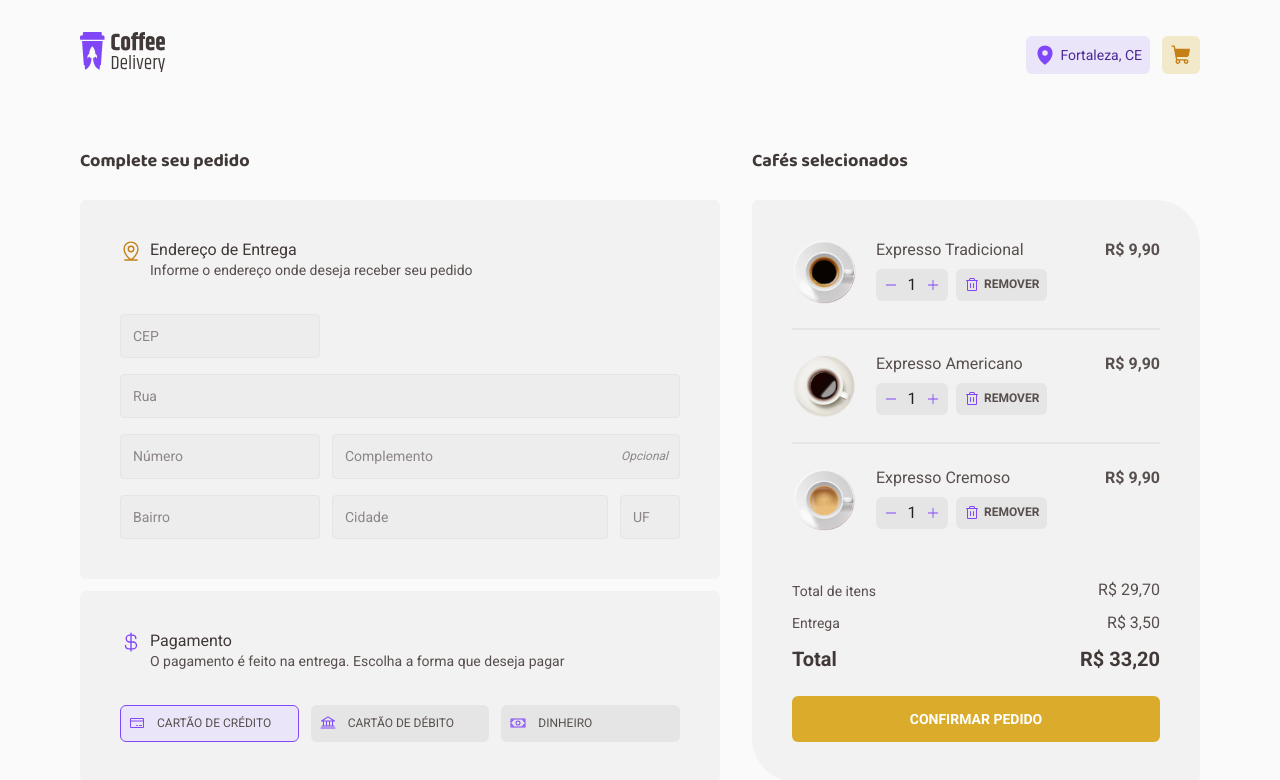
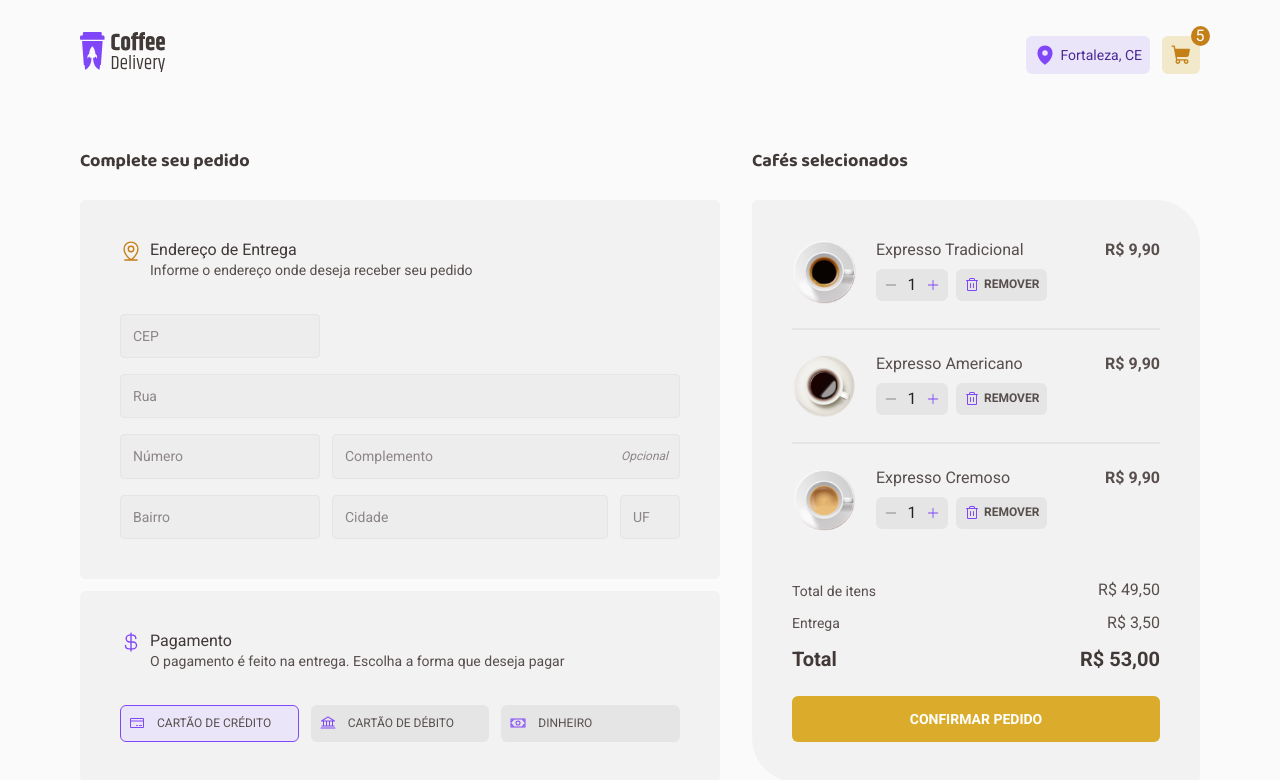
Before and after one commit to a-cs/react-coffee-delivery, a React (Vite) app: page /checkout in a window 1280 px wide. Shown: the top 780 px of the page. Built offline with nearby package versions, Linux system fonts and the light colour scheme.

Commit message:
implementing reducer methods on checkout page

```diff
--- a/src/components/Buttons/SecondaryButton/index.tsx
+++ b/src/components/Buttons/SecondaryButton/index.tsx
@@ -1,9 +1,13 @@
 import { SecondaryButtonContainer } from './styles'
 import { Trash } from '@phosphor-icons/react'
 
-export function SecondaryButton() {
+interface SecondaryButtonProps {
+    onRemove: () => void
+}
+
+export function SecondaryButton({ onRemove }: SecondaryButtonProps) {
     return (
-        <SecondaryButtonContainer>
+        <SecondaryButtonContainer onClick={onRemove}>
             <Trash size={16} />
             <span>remover</span>
         </SecondaryButtonContainer>
--- a/src/components/Cards/CartCard/index.tsx
+++ b/src/components/Cards/CartCard/index.tsx
@@ -2,12 +2,30 @@ import { ButtonsContainer, CartCardContainer, ColumnContainer } from './styles'
 import InputNumber from '../../InputNumber'
 import SecondaryButton from '../../Buttons/SecondaryButton'
 import { Coffee } from '../../../reducers/Cart/Reducer'
+import { useContext } from 'react'
+import CartContext from '../../../contexts/CartContext'
 
 interface CartCardProps {
     coffee: Coffee
 }
 
+const minValue = 1
+
 export function CartCard({ coffee }: CartCardProps) {
+    const { changeItemQuantity, removeItem } = useContext(CartContext)
+
+    function handleIncreaseQuantity() {
+        changeItemQuantity(coffee.name, coffee.quantity + 1)
+    }
+
+    function handleDecreaseQuantity() {
+        if (coffee.quantity > minValue)
+            changeItemQuantity(coffee.name, coffee.quantity - 1)
+    }
+
+    function handleRemoveItem() {
+        removeItem(coffee.name)
+    }
     return (
         <>
             <CartCardContainer>
@@ -15,12 +33,17 @@ export function CartCard({ coffee }: CartCardProps) {
                 <ColumnContainer>
                     <p>{coffee.name}</p>
                     <ButtonsContainer>
-                        <InputNumber value={coffee.quantity || 0} />
-                        <SecondaryButton />
+                        <InputNumber
+                            value={coffee.quantity || 0}
+                            onIncrease={handleIncreaseQuantity}
+                            onDecrease={handleDecreaseQuantity}
+                            minValue={minValue}
+                        />
+                        <SecondaryButton onRemove={handleRemoveItem} />
                     </ButtonsContainer>
                 </ColumnContainer>
                 <span>
-                    {`R$ ${parseFloat(String(coffee.price))
+                    {`R$ ${parseFloat(String(coffee.price * coffee.quantity))
                         .toFixed(2)
                         .replace('.', ',')}`}
                 </span>
--- a/src/components/CheckoutCart/index.tsx
+++ b/src/components/CheckoutCart/index.tsx
@@ -1,10 +1,16 @@
+import { useContext } from 'react'
 import { CheckoutCartContainer } from './styles'
 import { ShoppingCart } from '@phosphor-icons/react'
+import CartContext from '../../contexts/CartContext'
 
 export function CheckoutCart() {
+    const { cartTotalQuantity } = useContext(CartContext)
     return (
-        <CheckoutCartContainer>
+        <CheckoutCartContainer
+            spanWidth={10 + String(cartTotalQuantity).length * 9}
+        >
             <ShoppingCart size={22} weight="fill" />
+            <span>{cartTotalQuantity}</span>
         </CheckoutCartContainer>
     )
 }
--- a/src/components/CheckoutCart/styles.ts
+++ b/src/components/CheckoutCart/styles.ts
@@ -1,6 +1,10 @@
 import { styled } from 'styled-components'
 
-export const CheckoutCartContainer = styled.button`
+interface CheckoutCartContainerProps {
+    spanWidth: number
+}
+
+export const CheckoutCartContainer = styled.button<CheckoutCartContainerProps>`
     border: none;
     border-radius: 6px;
     background: ${(props) => props.theme['yellow-light']};
@@ -10,4 +14,22 @@ export const CheckoutCartContainer = styled.button`
     align-items: center;
     justify-content: center;
     cursor: pointer;
+    position: relative;
+
+    span {
+        display: flex;
+        justify-content: center;
+        align-items: center;
+        height: 20px;
+        width: ${(props) => props.spanWidth}px;
+        font-size: 1rem;
+        line-height: 1rem;
+        position: absolute;
+        right: -${(props) => props.spanWidth / 2}px;
+        top: -10px;
+
+        background: ${(props) => props.theme['yellow-dark']};
+        color: ${(props) => props.theme.white};
+        border-radius: 50%;
+    }
 `
--- a/src/components/Header/index.tsx
+++ b/src/components/Header/index.tsx
@@ -1,7 +1,7 @@
 import { HeaderContainer, LocationContainer, RightContainer } from './styles'
 import { MapPin } from '@phosphor-icons/react'
 import logoImg from '../../assets/Logo.svg'
-import Cart from '../CheckoutCart'
+import CheckoutCart from '../CheckoutCart'
 import { NavLink } from 'react-router-dom'
 
 export function Header() {
@@ -16,7 +16,7 @@ export function Header() {
                     <span>Fortaleza, CE</span>
                 </LocationContainer>
                 <NavLink to="/checkout" title="Checkout">
-                    <Cart />
+                    <CheckoutCart />
                 </NavLink>
             </RightContainer>
         </HeaderContainer>
--- a/src/components/InputNumber/index.tsx
+++ b/src/components/InputNumber/index.tsx
@@ -3,17 +3,26 @@ import { Minus, Plus } from '@phosphor-icons/react'
 
 interface InputNumberProps {
     value: number
+    onIncrease: () => void
+    onDecrease: () => void
+    minValue: number
 }
 
-export function InputNumber({ value }: InputNumberProps) {
-    function handleChange() {
-        return ''
-    }
+export function InputNumber({
+    value,
+    onIncrease,
+    onDecrease,
+    minValue,
+}: InputNumberProps) {
     return (
         <InputNumberContainer>
-            <Minus size={14} />
-            <input type="number" onChange={handleChange} value={value} />
-            <Plus size={14} />
+            <button disabled={value === minValue} onClick={onDecrease}>
+                <Minus size={14} />
+            </button>
+            <input type="number" readOnly value={value} />
+            <button disabled={value >= 99} onClick={onIncrease}>
+                <Plus size={14} />
+            </button>
         </InputNumberContainer>
     )
 }
--- a/src/components/InputNumber/styles.ts
+++ b/src/components/InputNumber/styles.ts
@@ -24,12 +24,27 @@ export const InputNumberContainer = styled.div`
         }
     }
 
-    svg {
-        color: ${(props) => props.theme.purple};
-        transition: 0.1s;
+    button {
+        border: none;
+        background-color: transparent;
+        display: flex;
+        justify-content: center;
+        align-items: center;
         cursor: pointer;
-        &:hover {
-            color: ${(props) => props.theme['purple-dark']};
+
+        svg {
+            color: ${(props) => props.theme.purple};
+            transition: 0.1s;
+            &:hover {
+                color: ${(props) => props.theme['purple-dark']};
+            }
+        }
+
+        &:disabled {
+            cursor: not-allowed;
+            svg {
+                color: ${(props) => props.theme['base-label']};
+            }
         }
     }
 `
--- a/src/contexts/CartContext.tsx
+++ b/src/contexts/CartContext.tsx
@@ -1,6 +1,10 @@
 import { ReactNode, createContext, useReducer } from 'react'
 import { CartReducer, Coffee } from '../reducers/Cart/Reducer'
-import { addNewItemAction } from '../reducers/Cart/Actions'
+import {
+    addNewItemAction,
+    changeItemQuantityAction,
+    removeItemAction,
+} from '../reducers/Cart/Actions'
 
 interface CartContextProviderProps {
     children: ReactNode
@@ -8,7 +12,10 @@ interface CartContextProviderProps {
 
 interface CartContextType {
     cart: Coffee[]
+    cartTotalQuantity: number
     addItemToCart: (item: Coffee) => void
+    changeItemQuantity: (itemName: string, quantity: number) => void
+    removeItem: (itemName: string) => void
 }
 
 export const CartContext = createContext({} as CartContextType)
@@ -63,11 +70,32 @@ export function CartContextProvider({ children }: CartContextProviderProps) {
     })
     const { cart } = cartState
 
+    const cartTotalQuantity = cart.reduce(
+        (accumulator, currentValue) => accumulator + currentValue.quantity,
+        0,
+    )
+
     function addItemToCart(item: Coffee) {
         dispatch(addNewItemAction(item))
     }
+
+    function changeItemQuantity(itemName: string, quantity: number) {
+        dispatch(changeItemQuantityAction(itemName, quantity))
+    }
+
+    function removeItem(itemName: string) {
+        dispatch(removeItemAction(itemName))
+    }
     return (
-        <CartContext.Provider value={{ cart, addItemToCart }}>
+        <CartContext.Provider
+            value={{
+                cart,
+                cartTotalQuantity,
+                addItemToCart,
+                changeItemQuantity,
+                removeItem,
+            }}
+        >
             {children}
         </CartContext.Provider>
     )
--- a/src/pages/Checkout/index.tsx
+++ b/src/pages/Checkout/index.tsx
@@ -18,6 +18,20 @@ import CartContext from '../../contexts/CartContext'
 export function Checkout() {
     const { cart } = useContext(CartContext)
 
+    const cartTotalPrice = cart.reduce(
+        (accumulator, currentValue) =>
+            accumulator + currentValue.quantity * currentValue.price,
+        0,
+    )
+
+    const deliveryPrice = 3.5
+
+    const totalPrice = cartTotalPrice + deliveryPrice
+
+    function formatValue(value: number) {
+        return parseFloat(String(value)).toFixed(2).replace('.', ',')
+    }
+
     return (
         <CheckoutContainer>
             <LeftContainer>
@@ -35,15 +49,15 @@ export function Checkout() {
                     <ColumnContainer>
                         <RowContainer>
                             <p>Total de itens</p>
-                            <span>R$ 29,70</span>
+                            <span>R$ {formatValue(cartTotalPrice)}</span>
                         </RowContainer>
                         <RowContainer>
                             <p>Entrega</p>
-                            <span>R$ 3,50</span>
+                            <span>R$ {formatValue(deliveryPrice)}</span>
                         </RowContainer>
                         <RowContainer>
                             <strong>Total</strong>
-                            <strong>R$ 33,20</strong>
+                            <strong>R$ {formatValue(totalPrice)}</strong>
                         </RowContainer>
                     </ColumnContainer>
                     <PrimaryButton>Confirmar Pedido</PrimaryButton>
--- a/src/reducers/Cart/Actions.ts
+++ b/src/reducers/Cart/Actions.ts
@@ -2,6 +2,8 @@ import { Coffee } from './Reducer'
 
 export enum ActionTypes {
     ADD_NEW_ITEM = 'ADD_NEW_ITEM',
+    CHANGE_ITEM_QUANTITY = 'CHANGE_ITEM_QUANTITY',
+    REMOVE_ITEM = 'REMOVE_ITEM',
 }
 
 export function addNewItemAction(newItem: Coffee) {
@@ -12,3 +14,25 @@ export function addNewItemAction(newItem: Coffee) {
         },
     }
 }
+
+export function changeItemQuantityAction(
+    itemName: string,
+    newQuantity: number,
+) {
+    return {
+        type: ActionTypes.CHANGE_ITEM_QUANTITY,
+        payload: {
+            itemName,
+            newQuantity,
+        },
+    }
+}
+
+export function removeItemAction(itemName: string) {
+    return {
+        type: ActionTypes.REMOVE_ITEM,
+        payload: {
+            itemName,
+        },
+    }
+}
--- a/src/reducers/Cart/Reducer.ts
+++ b/src/reducers/Cart/Reducer.ts
@@ -6,7 +6,7 @@ export interface Coffee {
     description: string
     imageSrc: string
     price: number
-    quantity?: number
+    quantity: number
 }
 
 interface CartState {
@@ -22,6 +22,22 @@ export function CartReducer(state: CartState, action: any) {
                 ...state,
                 cart: [...state.cart, action.payload.newItem],
             }
+        case ActionTypes.CHANGE_ITEM_QUANTITY:
+            return {
+                ...state,
+                cart: state.cart.map((item) =>
+                    item.name === action.payload.itemName
+                        ? { ...item, quantity: action.payload.newQuantity }
+                        : item,
+                ),
+            }
+        case ActionTypes.REMOVE_ITEM:
+            return {
+                ...state,
+                cart: state.cart.filter(
+                    (item) => item.name !== action.payload.itemName,
+                ),
+            }
         default:
             return state
     }
```
